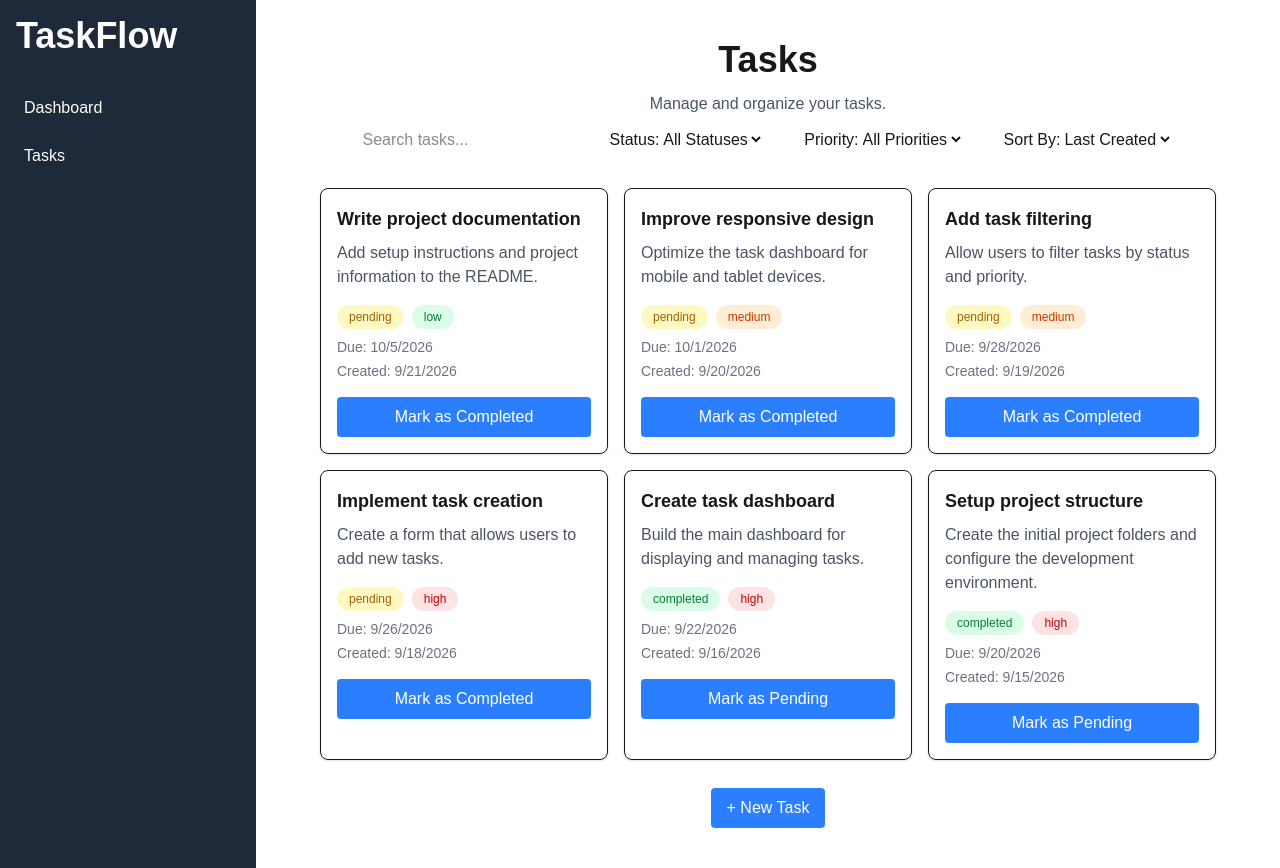
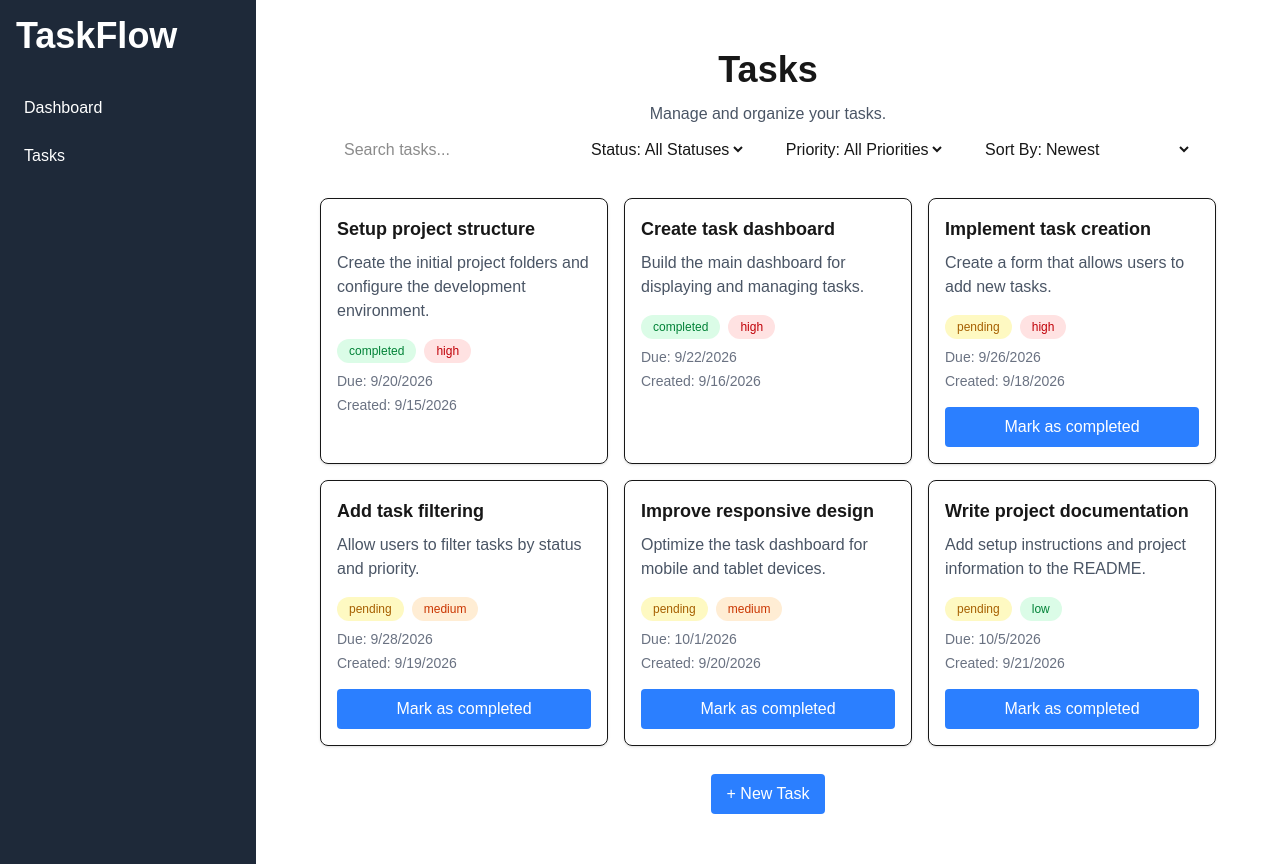
Before and after one commit to frhandev/taskflow, a Next.js app in the folder frontend/: page /tasks in a window 1280 px wide. Built offline with nearby package versions, Linux system fonts and the light colour scheme.

Commit message:
fix: simplify task completion and sorting

```diff
--- a/frontend/components/tasks/TaskCard.tsx
+++ b/frontend/components/tasks/TaskCard.tsx
@@ -1,7 +1,6 @@
-'use client';
+"use client";
 
 import Task from "@/types/Tasks/task";
-import { useState } from "react";
 
 type TaskCardProps = {
   task: Task;
@@ -20,15 +19,9 @@ export default function TaskCard({ task, onComplete }: TaskCardProps) {
     pending: "bg-yellow-100 text-yellow-700",
   };
 
-  const [status, setStatus] = useState<string>(task.status);
-
   const handleStatusChange = () => {
-    const newStatus = status === "completed" ? "pending" : "completed";
-    setStatus(newStatus);
-    onComplete(task.id, newStatus);
+    onComplete(task.id, "completed");
   };
-
-
 
   return (
     <div className="rounded-lg border p-4 shadow-sm">
@@ -63,9 +56,14 @@ export default function TaskCard({ task, onComplete }: TaskCardProps) {
         Created: {task.createdAt.toLocaleDateString()}
       </p>
 
-      <button className="mt-4 w-full rounded bg-blue-500 px-4 py-2 text-white hover:bg-blue-600" onClick={handleStatusChange}>
-        Mark as {task.status === "completed" ? "Pending" : "Completed"}
-      </button>
+      {task.status === "pending" && (
+        <button
+          className="mt-4 w-full rounded bg-blue-500 px-4 py-2 text-white hover:bg-blue-600"
+          onClick={handleStatusChange}
+        >
+          Mark as completed
+        </button>
+      )}
     </div>
   );
 }
--- a/frontend/components/tasks/TaskList.tsx
+++ b/frontend/components/tasks/TaskList.tsx
@@ -36,16 +36,16 @@ function TaskList({ tasks }: { tasks: Task[] }) {
     return matchesSearchTerm && matchesStatusFilter && matchesPriorityFilter;
   });
 
-  const [sortBy, setSortBy] = useState<string>("last created");
+  const [sortBy, setSortBy] = useState<string>("newest");
 
   const sortedTasks = [...filteredTasks].sort((a, b) => {
-    if (sortBy === "last created") {
+    if (sortBy === "oldest") {
       return new Date(b.createdAt).getTime() - new Date(a.createdAt).getTime();
-    } else if (sortBy === "first created") {
+    } else if (sortBy === "newest") {
       return new Date(a.createdAt).getTime() - new Date(b.createdAt).getTime();
-    } else if (sortBy === "last due") {
+    } else if (sortBy === "due-latest") {
       return new Date(a.dueDate).getTime() - new Date(b.dueDate).getTime();
-    } else if (sortBy === "first due") {
+    } else if (sortBy === "due-earliest") {
       return new Date(b.dueDate).getTime() - new Date(a.dueDate).getTime();
     }
     return 0;
@@ -94,16 +94,16 @@ function TaskList({ tasks }: { tasks: Task[] }) {
             value={sortBy}
             onChange={(e) => setSortBy(e.target.value)}
           >
-            <option value="last created">Last Created</option>
-            <option value="first created">First Created</option>
-            <option value="last due">Last Due</option>
-            <option value="first due">First Due</option>
+            <option value="newest">Newest</option>
+            <option value="oldest">Oldest</option>
+            <option value="due-latest">Due Date: Latest</option>
+            <option value="due-earliest">Due Date: Earliest</option>
           </select>
         </div>
       </div>
 
       <div className="mt-6 w-full max-w-4xl grid grid-cols-1 sm:grid-cols-2 md:grid-cols-3 gap-4">
-        {filteredTasks.length === 0 && tasks.length > 0 ? (
+        {filteredTasks.length === 0 && taskItems.length > 0 ? (
           <div className="col-span-full text-center">
             <p className="text-gray-500">No tasks match the current filters.</p>
           </div>
@@ -119,7 +119,7 @@ function TaskList({ tasks }: { tasks: Task[] }) {
         {tasks.length === 0 && (
           <div className="col-span-full text-center">
             <p className="text-gray-500">No tasks yet.</p>
-            <p className="text-gray-500">Click on + New Task to create one.</p>
+            <p className="text-gray-500">Click on <span className="font-bold">+ New Task</span> to create one.</p>
           </div>
         )}
       </div>
```
